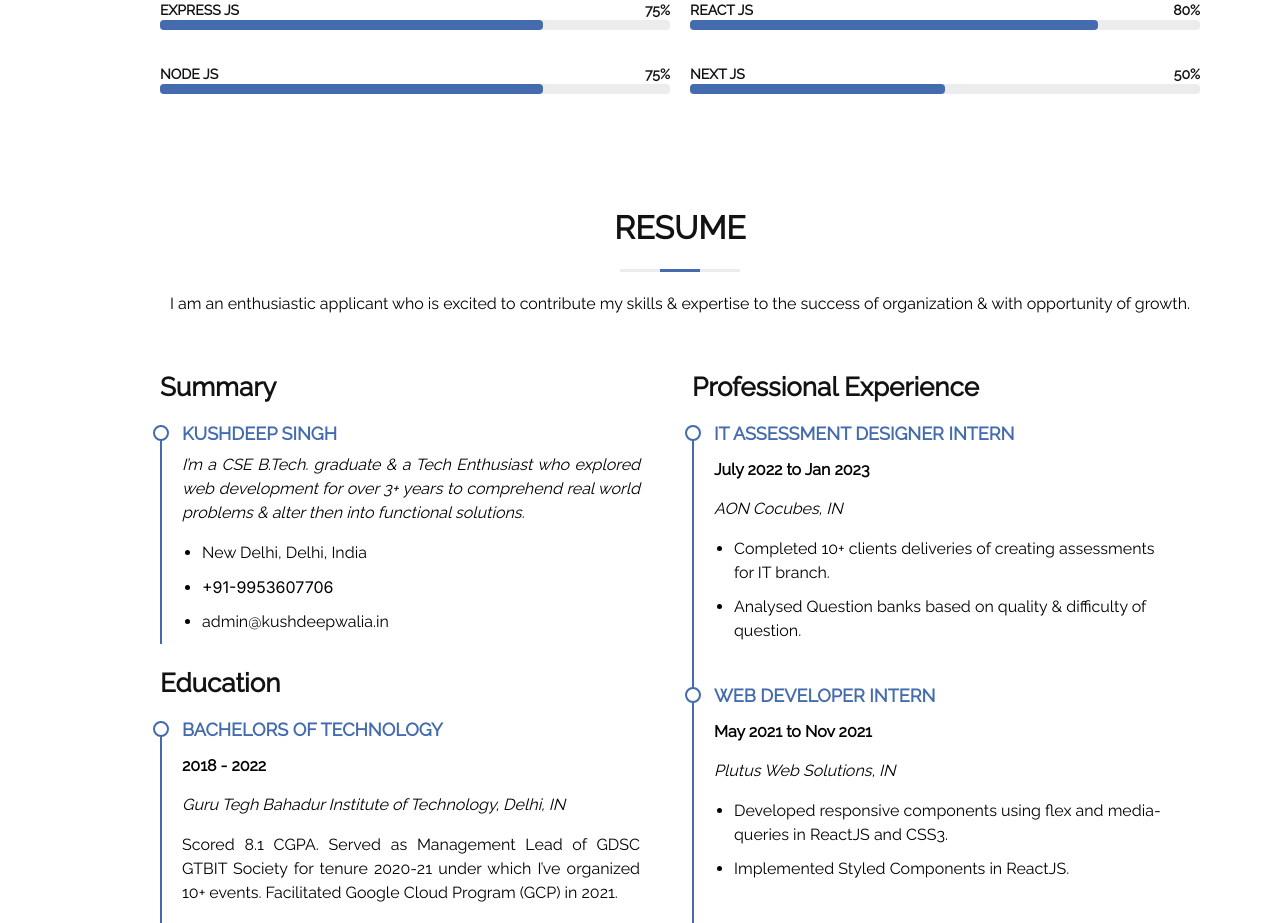
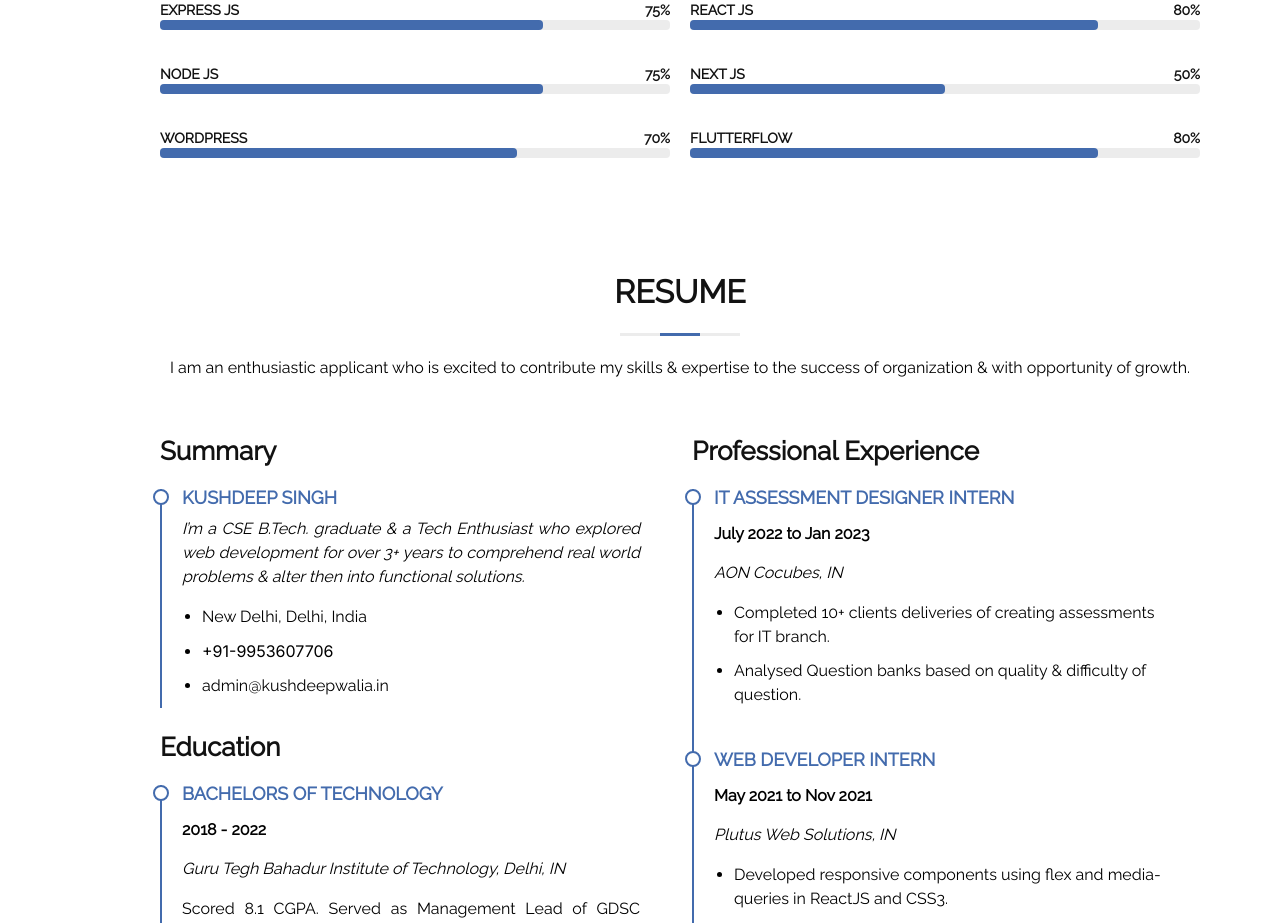
Before and after one commit to kushdeepwalia/Portfolio, a React (Create React App) app: page / in a window 1280 px wide. Shown: the part 1720-2643 px from the top of the page. Built offline with nearby package versions, Linux system fonts and the light colour scheme; no server answers; what tailwindcss-scoped-groups would draw is missing.

Commit message:
new skill added

```diff
--- a/src/components/Skills/Skills.component.jsx
+++ b/src/components/Skills/Skills.component.jsx
@@ -84,7 +84,24 @@ const Skills = (_props, ref) => {
                         <div className='h-2.5 w-[50%] rounded transition-opacity bg-priCol'></div>
                      </div>
                   </div>
-
+                  <div className='h-16 text-sm'>
+                     <h4 className='m-0 uppercase block font-semibold text-headingCol'>
+                        <span>Wordpress</span>
+                        <span className='float-right'>70%</span>
+                     </h4>
+                     <div className='rounded bg-backGrey'>
+                        <div className='h-2.5 w-[70%] rounded transition-opacity bg-priCol'></div>
+                     </div>
+                  </div>
+                  <div className='h-16 text-sm'>
+                     <h4 className='m-0 uppercase block font-semibold text-headingCol'>
+                        <span>FlutterFlow</span>
+                        <span className='float-right'>80%</span>
+                     </h4>
+                     <div className='rounded bg-backGrey'>
+                        <div className='h-2.5 w-[80%] rounded transition-opacity bg-priCol'></div>
+                     </div>
+                  </div>
                </div>
             </div>
          </div>
```
